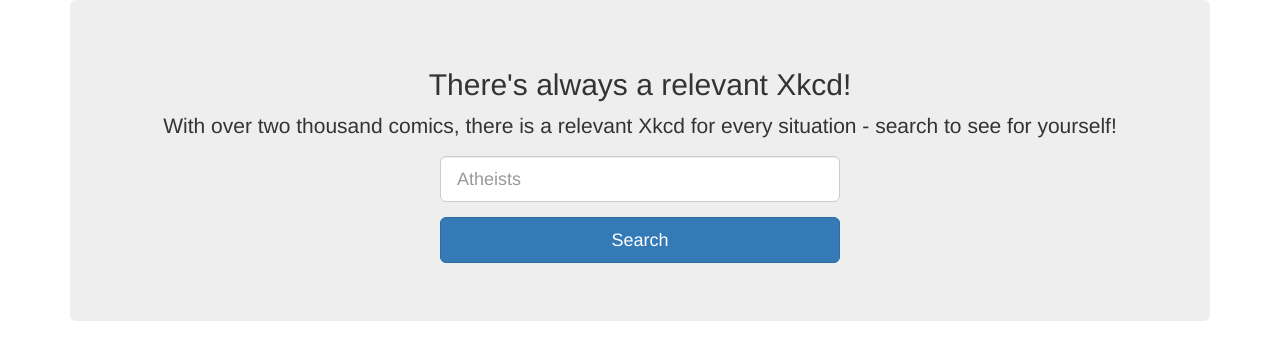
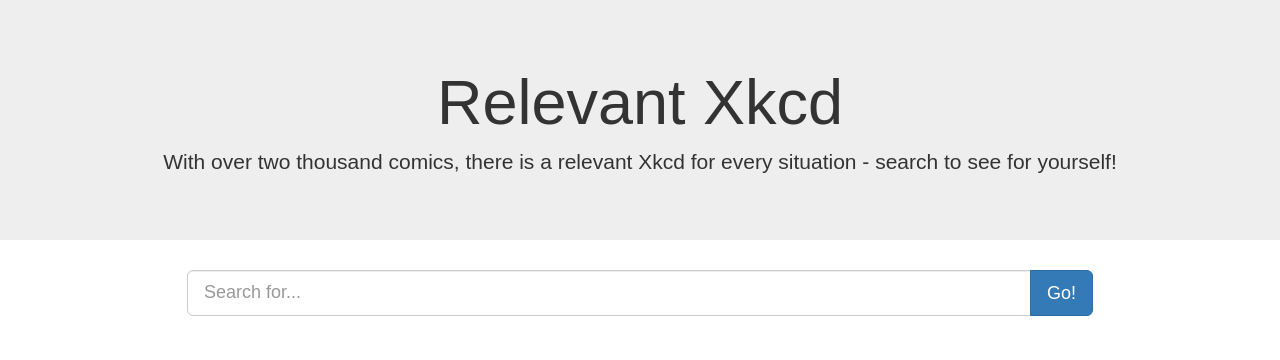
Before and after one commit to danielrobertson/relevant-xkcd, a React (Create React App) app: page / in a window 1280 px wide. Shown: the top 360 px of the page. Built offline with nearby package versions, Linux system fonts and the light colour scheme.

Commit message:
new ui prototype with centered search bar

```diff
--- a/package.json
+++ b/package.json
@@ -6,7 +6,8 @@
     "react": "^16.4.1",
     "react-bootstrap": "^0.32.1",
     "react-dom": "^16.4.1",
-    "react-scripts": "1.1.4"
+    "react-scripts": "1.1.4",
+    "watson-react-components": "^0.6.16"
   },
   "scripts": {
     "start": "react-scripts start",
--- a/public/index.html
+++ b/public/index.html
@@ -9,7 +9,7 @@
     <link rel="shortcut icon" href="%PUBLIC_URL%/hat.jpeg">
     <title>Relevant Xkcd</title>
   </head>
-  <body style="font-family: Lucida, Helvetica, sans-serif">
+  <body>
     <noscript>
       You need to enable JavaScript to run this app.
     </noscript>
--- a/src/App.css
+++ b/src/App.css
@@ -1,36 +1,14 @@
+html,
+body {
+  width: 100%;
+}
+
 .App {
   text-align: center;
 }
 
-body {
-  font-family: Lucida, Helvetica, sans-serif;
+.row > .col-lg-6 {
+  width: 80%;
+  margin: auto;
+  float: none;
 }
-
-.App-logo {
-  animation: App-logo-spin infinite 20s linear;
-  height: 80px;
-}
-
-.App-header {
-  background-color: #222;
-  height: 150px;
-  padding: 20px;
-  color: white;
-}
-
-.App-title {
-  font-size: 1.5em;
-}
-
-.App-intro {
-  font-size: large;
-}
-
-@keyframes App-logo-spin {
-  from {
-    transform: rotate(0deg);
-  }
-  to {
-    transform: rotate(360deg);
-  }
-}
--- a/src/App.js
+++ b/src/App.js
@@ -9,29 +9,39 @@
 } from "react-bootstrap";
 
 class App extends Component {
+  constructor(props) {
+    super(props);
+  }
+
   render() {
     return (
       <div className="App">
-        <Grid>
-          <Jumbotron>
-            <h2>There's always a relevant Xkcd!</h2>
-            <p>
+        <div class="jumbotron jumbotron-fluid">
+          <div class="container">
+            <h1 class="display-4">Relevant Xkcd</h1>
+            <p class="lead">
               With over two thousand comics, there is a relevant Xkcd for every
               situation - search to see for yourself!
             </p>
-
-            <div style={{ maxWidth: 400, margin: "0 auto 10px" }}>
-              <form>
-                <FormGroup bsSize="large">
-                  <FormControl type="text" placeholder="Atheists" />
-                </FormGroup>
-              </form>
-
-              <Button bsStyle="primary" bsSize="large" block>
-                Search
-              </Button>
+          </div>
+        </div>
+        <Grid>
+          <div class="row">
+            <div class="col-lg-6">
+              <div class="input-group input-group-lg">
+                <input
+                  type="text"
+                  class="form-control"
+                  placeholder="Search for..."
+                />
+                <span class="input-group-btn">
+                  <button class="btn btn-primary" type="button">
+                    Go!
+                  </button>
+                </span>
+              </div>
             </div>
-          </Jumbotron>
+          </div>
         </Grid>
       </div>
     );
```
